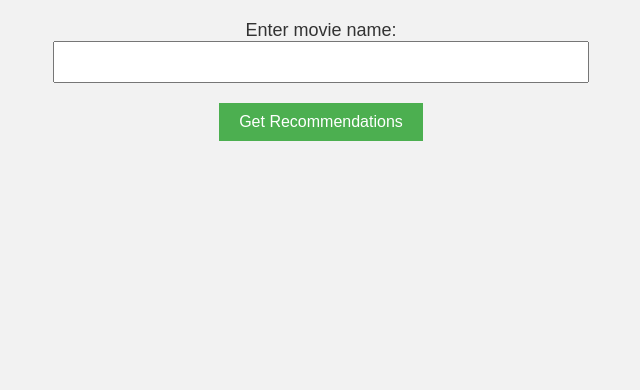
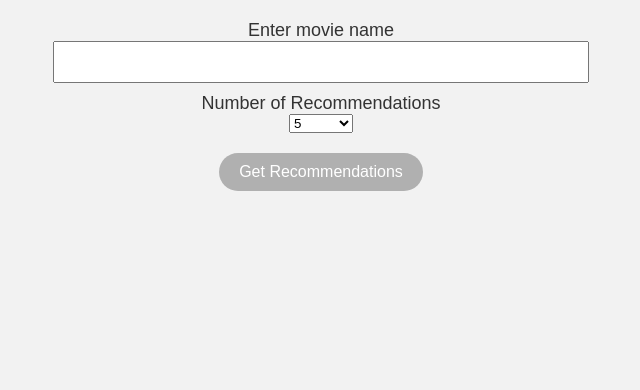
Before and after one commit to rahulsbeelur/Movie-Recommendation-using-Scikit-learn, a Flask app: page / in a window 1280 px wide. Shown: the part 100-490 px from the top of the page, without its empty margins (319-959 px from the left). Run offline with Flask 3, Linux system fonts and the light colour scheme; parts of the project's set-up code (start-up, migrations or seed data) failed here and were passed over.

Commit message:
Added dropdown styling

```diff
--- a/app.py
+++ b/app.py
@@ -37,16 +37,9 @@ def preprocess_title(title):
 
 def get_index_from_title(title):
     title = preprocess_title(title)
-
-    title_without_hyphens = title.replace("-", "")
-
-    df['cleaned_title'] = df['title'].apply(lambda x: preprocess_title(x).replace("-", ""))
-
-    matching_indices = df[df['cleaned_title'].str.contains(title_without_hyphens)].index
-
+    matching_indices = df[df['title'].str.replace(" ", "").str.lower().str.contains(title)].index
     if not matching_indices.empty and len(matching_indices) > 0:
         return matching_indices[0]
-
     return None
 
 @app.route('/')
@@ -56,6 +49,8 @@ def index():
 @app.route('/recommend', methods=['POST'])
 def recommend():
     movie_user_likes = request.form['movie_name']
+    # Get the selected number of recommendations
+    num_recommendations = int(request.form['num_recommendations'])
 
     movie_index = get_index_from_title(movie_user_likes)
 
@@ -64,7 +59,7 @@ def recommend():
 
         sorted_similar_movies = sorted(similar_movies, key=lambda x: x[1], reverse=True)
 
-        recommended_movies = [(get_title_from_index(movie[0]), round(movie[1] * 100, 2)) for movie in sorted_similar_movies[:10]]
+        recommended_movies = [(get_title_from_index(movie[0]), round(movie[1] * 100, 2)) for movie in sorted_similar_movies[:num_recommendations]]
 
         recommendations_html = ""
         for movie in recommended_movies:
@@ -74,6 +69,5 @@ def recommend():
     else:
         return "<p>No similar movies in the dataset.</p>"
 
-
 if __name__ == '__main__':
     app.run(debug=True)
--- a/static/styles.css
+++ b/static/styles.css
@@ -1,4 +1,3 @@
-/* styles.css */
 body {
     font-family: 'Arial', sans-serif;
     background-color: #f2f2f2;
@@ -117,3 +116,8 @@ button {
     margin-right: 10px;
     text-decoration: none;
 }
+
+.dim-button {
+    background-color: #b0b0b0;
+    color: #fff;
+}
--- a/templates/index.html
+++ b/templates/index.html
@@ -1,5 +1,3 @@
-<!-- index.html -->
-
 <!DOCTYPE html>
 <html lang="en">
 <head>
@@ -14,27 +12,34 @@
     </div>
     <form id="recommendForm">
         <div class="form-group">
-            <label for="movie_name">Enter movie name:</label>
+            <label for="movie_name">Enter movie name</label>
             <input type="text" id="movie_name" name="movie_name" class="responsive-input" required>
         </div>
+        <div class="form-group" style="margin-top: 10px">
+            <label for="num_recommendations">Number of Recommendations</label>
+            <select id="num_recommendations" name="num_recommendations" style="width: 5%; display: flex; align-self: center;">
+                <option value="5" selected>5</option>
+                <option value="10">10</option>
+                <option value="50">50</option>
+                <option value="100">100</option>
+            </select>
+        </div>
         <div class="button-group">
-            <button type="button" onclick="getRecommendations()">Get Recommendations</button>
+            <button type="button" onclick="getRecommendations()" style="border-radius: 20px;" id="recommendButton" class="dim-button" disabled>Get Recommendations</button>
         </div>
     </form>
     <div class="recommendations-parent">
         <div id="recommendationsContainer" class="recommendations-container">
             <div id="recommendations">
-                <!-- Recommendations will be dynamically updated here -->
-                <h2 id="recommendationsHeading">Recommended Movies:</h2>
+                <h2 id="recommendationsHeading" style="text-align: center;">Recommended Movies</h2>
                 <table class="recommendations-table">
                     <thead>
                         <tr>
                             <th>Movie</th>
-                            <th>Similarity Score</th>
+                            <th>Similarity</th>
                         </tr>
                     </thead>
                     <tbody id="recommendationsTableBody">
-                        <!-- Recommendations will be dynamically added here -->
                     </tbody>
                 </table>
             </div>
@@ -55,43 +60,51 @@
     <script>
         function getRecommendations() {
             var movieName = document.getElementById('movie_name').value;
+            var numRecommendations = document.getElementById('num_recommendations').value;
+
+            if (!movieName.trim()) {
+                alert("Please enter a movie name.");
+                return;
+            }
 
             var xhr = new XMLHttpRequest();
             xhr.open('POST', '/recommend', true);
             xhr.setRequestHeader('Content-Type', 'application/x-www-form-urlencoded');
             xhr.onreadystatechange = function () {
                 if (xhr.readyState == 4) {
-                    // Clear previous recommendations
                     document.getElementById('recommendationsTableBody').innerHTML = "";
 
-                    // Check if recommendations are available
                     var recommendationsContainer = document.getElementById('recommendationsContainer');
                     var recommendationsHeading = document.getElementById('recommendationsHeading');
 
                     if (xhr.status == 200) {
-                        // Append new recommendations
                         var recommendationsTableBody = document.getElementById('recommendationsTableBody');
                         recommendationsTableBody.innerHTML = xhr.responseText;
 
-                        // Show recommendations container and heading
                         recommendationsContainer.style.display = 'block';
                         recommendationsHeading.style.display = 'block';
                     } else {
-                        // Show message when no recommendations
                         recommendationsContainer.style.display = 'none';
                         recommendationsHeading.style.display = 'none';
                         alert("No similar movies in the database.");
                     }
                 }
             };
-            xhr.send('movie_name=' + encodeURIComponent(movieName));
+            xhr.send('movie_name=' + encodeURIComponent(movieName) + '&num_recommendations=' + encodeURIComponent(numRecommendations));
         }
 
         document.getElementById('recommendForm').addEventListener('submit', function (event) {
-            // Prevent default form submission behavior
             event.preventDefault();
             getRecommendations();
         });
+
+        // Enable/disable the button based on user input
+        document.getElementById('movie_name').addEventListener('input', function () {
+            var recommendButton = document.getElementById('recommendButton');
+            recommendButton.disabled = !this.value.trim();
+            recommendButton.classList.toggle('dim-button', !this.value.trim());
+        });
     </script>
+
 </body>
 </html>
```
